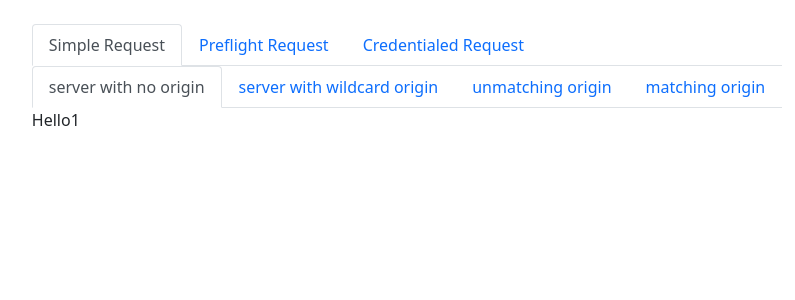
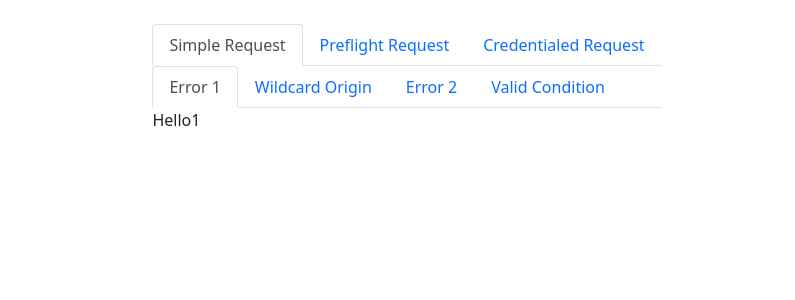
Before and after one commit to chuckchoiboi/cors-tutorial, a React (Create React App) app: page / in a window 1280 px wide. Shown: the top 300 px of the page, without its empty margins (233-1028 px from the left). Built offline with nearby package versions, Linux system fonts and the light colour scheme.

Commit message:
adjust secondary tab names

```diff
--- a/src/App.js
+++ b/src/App.js
@@ -5,27 +5,27 @@ import SecondaryTabs from './components/SecondaryTabs'
 
 function App() {
 
-  const [primarySelected, setPrimarySelected] = useState('Simple Request')
-  const [secondarySelected, setSecondarySelected] = useState('server with no origin')
+  const [primarySelected, setPrimarySelected] = useState(0)
+  const [secondarySelected, setSecondarySelected] = useState(0)
   const primaryTabs = ['Simple Request', 'Preflight Request', 'Credentialed Request']
   const secondaryTabs = {
-    simple: ['server with no origin', 'server with wildcard origin', 'unmatching origin', 'matching origin'],
-    preflight: ['server with no origin', 'server with wildcard origin', 'unmatching origin', 'matching origin'],
-    credentialed: ['server with no origin', 'server with wildcard origin', 'unmatching origin', 'matching origin']
+    simple: ['Error 1', 'Wildcard Origin', 'Error 2', 'Valid Condition'],
+    preflight: ['Error 1', 'Error 2', 'Error 3', 'Valid Condition'],
+    credentialed: ['Error 1', 'Error 2', 'Valid Condition']
   }
 
   return (
     <div className="d-flex justify-content-center flex-row mt-4">
-      <PrimaryTabs tabs={primaryTabs} selected={primarySelected} setSelected={setPrimarySelected}>
-        <SecondaryTabs isSelected={ primarySelected === 'Simple Request'} tabs={secondaryTabs.simple} selected={secondarySelected} setSelected={setSecondarySelected} >
+      <PrimaryTabs tabs={primaryTabs} selected={primarySelected} setSelected={setPrimarySelected} setSecondarySelected={setSecondarySelected}>
+        <SecondaryTabs isSelected={ primarySelected === 0} tabs={secondaryTabs.simple} selected={secondarySelected} setSelected={setSecondarySelected} >
           Hello1
         </SecondaryTabs>
 
-        <SecondaryTabs isSelected={ primarySelected === 'Preflight Request'} tabs={secondaryTabs.preflight} selected={secondarySelected} setSelected={setSecondarySelected}>
+        <SecondaryTabs isSelected={ primarySelected === 1} tabs={secondaryTabs.preflight} selected={secondarySelected} setSelected={setSecondarySelected}>
           Hello2
         </SecondaryTabs>
 
-        <SecondaryTabs isSelected={ primarySelected === 'Credentialed Request'} tabs={secondaryTabs.credentialed} selected={secondarySelected} setSelected={setSecondarySelected}>
+        <SecondaryTabs isSelected={ primarySelected === 2} tabs={secondaryTabs.credentialed} selected={secondarySelected} setSelected={setSecondarySelected}>
           Hello3
         </SecondaryTabs>
       </PrimaryTabs>
--- a/src/components/PrimaryTabs.jsx
+++ b/src/components/PrimaryTabs.jsx
@@ -1,16 +1,18 @@
-const PrimaryTabs = ({tabs, selected, setSelected, children}) => {
+const PrimaryTabs = ({tabs, selected, setSelected, setSecondarySelected, children}) => {
 
     return (
         <div>
             <ul className="nav nav-tabs">
                 {
-                    tabs.map( tab => {
-
-                        const active = tab === selected ? 'active' : '';
+                    tabs.map( (tab, idx) => {
+                        const active = idx === selected ? 'active' : '';
 
                         return (
                             <li className="nav-item" key={ tab }>
-                                <div className={ "nav-link " + active } style={{ cursor:"pointer" }} onClick={ () => setSelected(tab)}>
+                                <div className={ "nav-link " + active } style={{ cursor:"pointer" }} onClick={ () => {
+                                    setSelected(idx)
+                                    setSecondarySelected(0)
+                                    }}>
                                     { tab }
                                 </div>
                             </li>
--- a/src/components/SecondaryTabs.jsx
+++ b/src/components/SecondaryTabs.jsx
@@ -4,13 +4,13 @@ const SecondaryTabs = ({isSelected, tabs, selected, setSelected, children}) => {
             <div className="secondary-tabs">
                 <ul className="nav nav-tabs">
                     {
-                        tabs.map( tab => {
+                        tabs.map( (tab, idx) => {
 
-                            const active = tab === selected ? 'active' : '';
+                            const active = idx === selected ? 'active' : '';
 
                             return (
                                 <li className="nav-item" key={ tab }>
-                                    <div className={ "nav-link " + active } style={{ cursor:"pointer" }} onClick={ () => setSelected(tab)}>
+                                    <div className={ "nav-link " + active } style={{ cursor:"pointer" }} onClick={ () => setSelected(idx)}>
                                         { tab }
                                     </div>
                                 </li>
```
